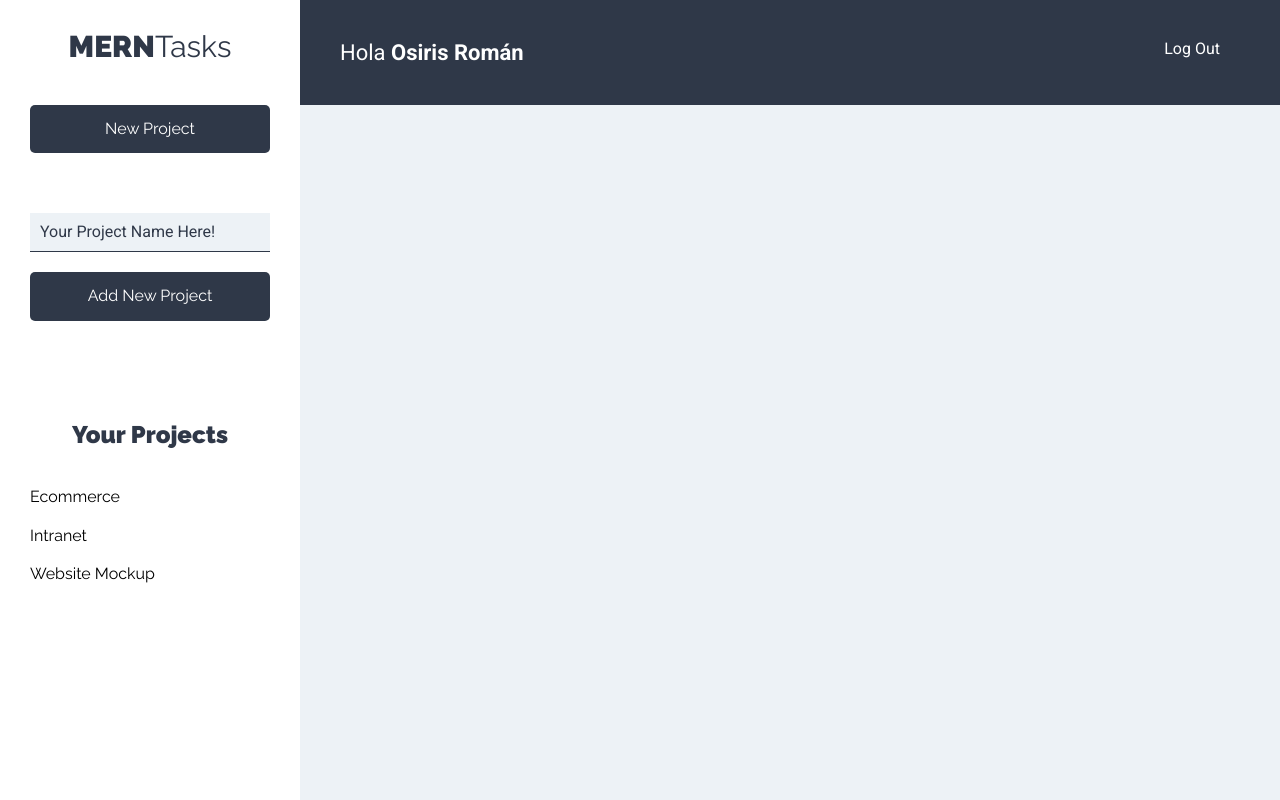
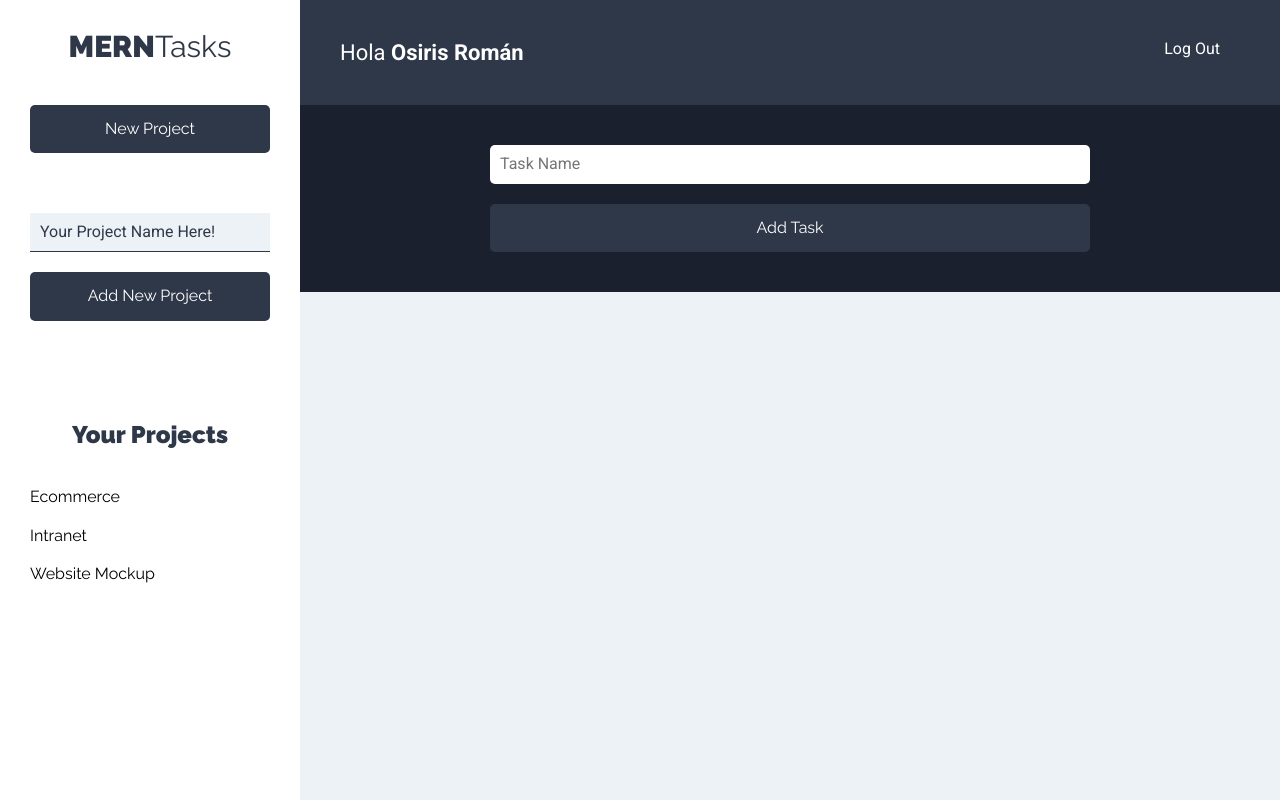
Before and after one commit to OsirisRoman/project_manager_frontend, a React (Create React App) app: page /projects in a window 1280 px wide. Built offline with nearby package versions, Linux system fonts and the light colour scheme.

Commit message:
Task Form component Added.
This componente will let the user create a tasks for the different
projects.

```diff
--- a/src/components/projects/Projects.jsx
+++ b/src/components/projects/Projects.jsx
@@ -2,14 +2,18 @@
 
 import Sidebar from '../layout/Sidebar';
 import Navbar from '../layout/Navbar';
+import TaskForm from '../tasks/TaskForm';
 
 const Projects = () => {
   return (
     <div className='contenedor-app'>
       <Sidebar />
+
       <div className='seccion-principal'>
         <Navbar />
+
         <main>
+          <TaskForm />
           <div className='contenedor-tareas'></div>
         </main>
       </div>
--- /dev/null
+++ b/src/components/tasks/TaskForm.jsx
@@ -0,0 +1,28 @@
+import React from 'react';
+
+const TaskForm = () => {
+  return (
+    <div className='formulario'>
+      <form>
+        <div className='contenedor-input'>
+          <input
+            type='text'
+            className='input-text'
+            placeholder='Task Name'
+            name='name'
+          />
+        </div>
+
+        <div className='contenedor-input'>
+          <input
+            type='submit'
+            className='btn btn-primario btn-submit btn-block'
+            value='Add Task'
+          />
+        </div>
+      </form>
+    </div>
+  );
+};
+
+export default TaskForm;
```
Also changed, not shown: src/components/tasks/Task.jsx (added), src/components/tasks/TasksList.jsx (added).
